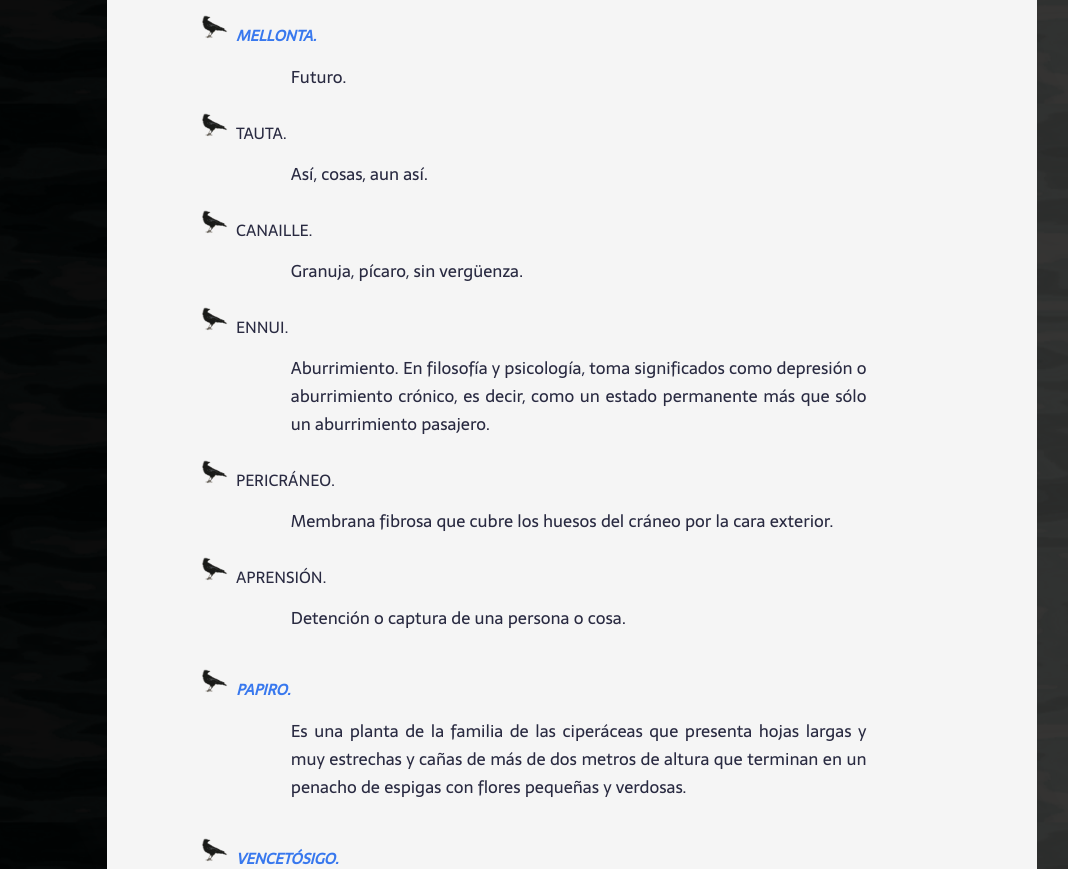
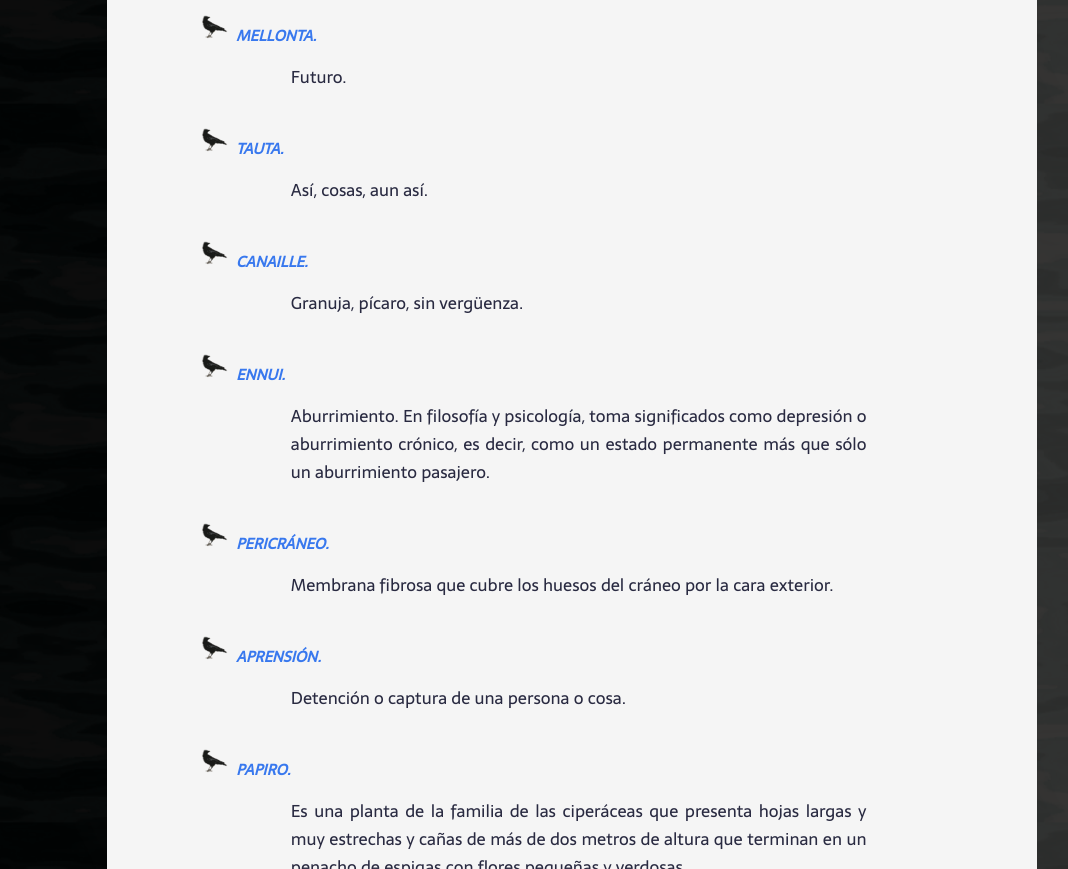
Before and after one commit to NinoRuizCandy/ninoruizcandy.github.io, a plain HTML site: page cuentos/mellonta-tauta/mt-glosario.html in a window 1280 px wide. Shown: the part 615-1484 px from the top of the page, without its empty margins (68-1136 px from the left). Drawn offline with Linux system fonts and the light colour scheme; a web font is replaced by a local one.

Commit message:
cuarto commit

```diff
--- a/cuentos/mellonta-tauta/mt-glosario.html
+++ b/cuentos/mellonta-tauta/mt-glosario.html
@@ -26,11 +26,11 @@
                 <h2 class="titIni">glosario</h2>
                 <ul>
                     <li id="l2"><h3>Mellonta.</h3><p class="pCent">Futuro.</p></li>
-                    <li id="l2"><h3">Tauta.</h3><p class="pCent">Así, cosas, aun así.</p></li>
-                    <li id="l2"><h3">Canaille.</h3><p class="pCent">Granuja, pícaro, sin vergüenza.</p></li>
-                    <li id="l2"><h3">Ennui.</h3><p class="pCent">Aburrimiento. En filosofía y psicología, toma significados como depresión o aburrimiento crónico, es decir, como un estado permanente más que sólo un aburrimiento pasajero.</p></li>
-                    <li id="l2"><h3">Pericráneo.</h3><p class="pCent">Membrana fibrosa que cubre los huesos del cráneo por la cara exterior.</p></li>
-                    <li id="l2"><h3">Aprensión.</h3><p class="pCent"> Detención o captura de una persona o cosa.</p></li>
+                    <li id="l2"><h3>Tauta.</h3><p class="pCent">Así, cosas, aun así.</p></li>
+                    <li id="l2"><h3>Canaille.</h3><p class="pCent">Granuja, pícaro, sin vergüenza.</p></li>
+                    <li id="l2"><h3>Ennui.</h3><p class="pCent">Aburrimiento. En filosofía y psicología, toma significados como depresión o aburrimiento crónico, es decir, como un estado permanente más que sólo un aburrimiento pasajero.</p></li>
+                    <li id="l2"><h3>Pericráneo.</h3><p class="pCent">Membrana fibrosa que cubre los huesos del cráneo por la cara exterior.</p></li>
+                    <li id="l2"><h3>Aprensión.</h3><p class="pCent"> Detención o captura de una persona o cosa.</p></li>
                     <li id="l2"><h3>Papiro.</h3><p class="pCent">Es una planta de la familia de las ciperáceas que presenta hojas largas y muy estrechas y cañas de más de dos metros de altura que terminan en un penacho de espigas con flores pequeñas y verdosas.</p></li>
                     <li id="l2"><h3>Vencetósigo.</h3><p class="pCent">Planta perenne asclepiadácea de flores pequeñas y blancas y raíz medicinal, de olor parecido al del alcanfor.</p></li>
                     <li id="l2"><h3>Gutapercha.</h3><p class="pCent">Nombre genérico con que se designa a varias especies de árboles de Indonesia con cuyo látex se fabrica una clase de goma.</p></li>
```
Also changed, not shown: cuentos/el-cottage-de-landor/cl-glosario.html (+1 -1 lines), imagenes/elk1.jpg.
